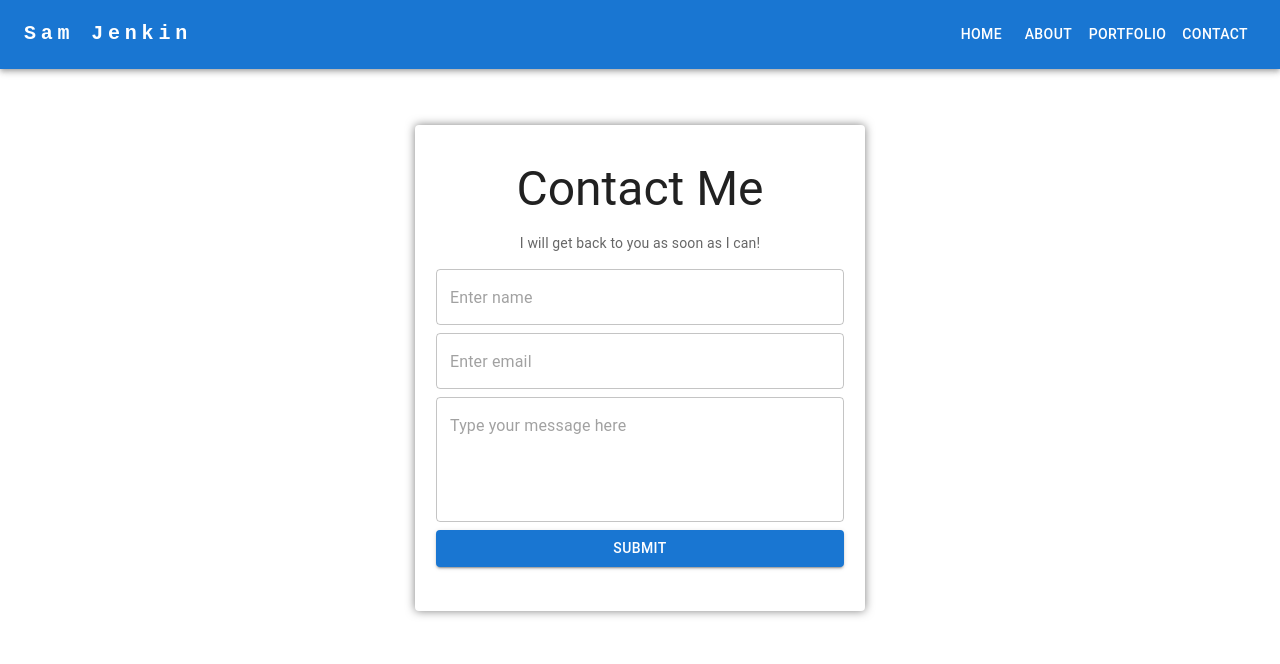
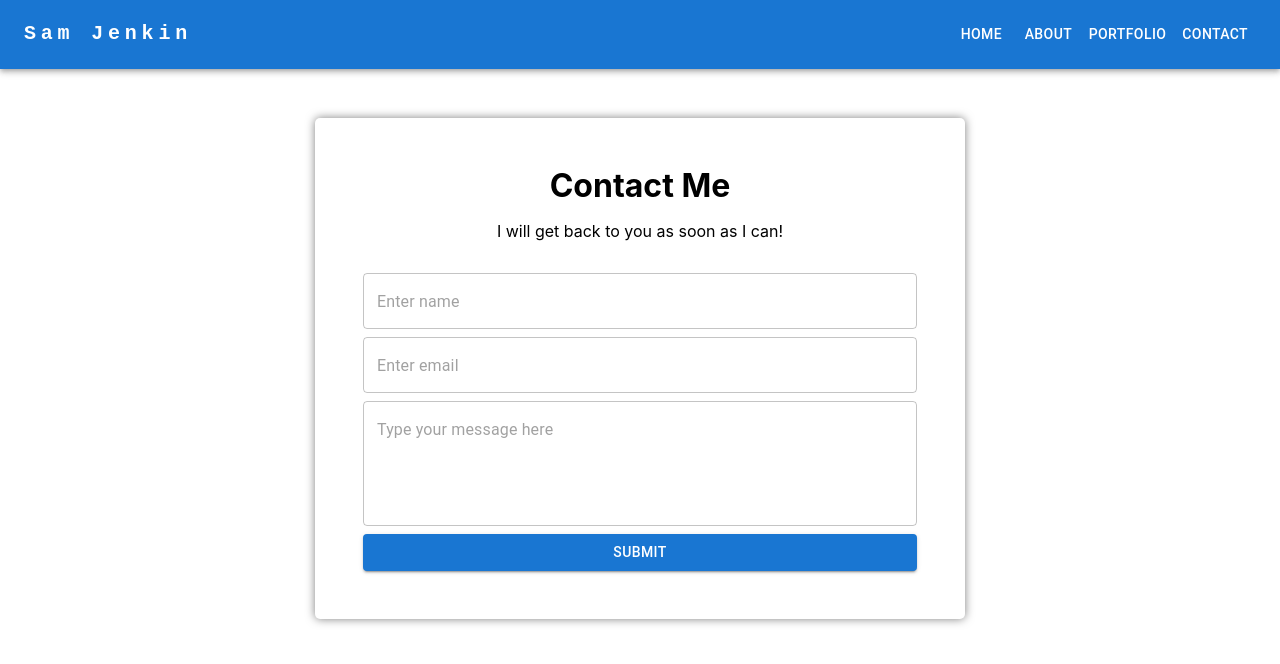
Before and after one commit to samueljenkin/portfolio, a React (Create React App) app: page /contact in a window 1280 px wide. Shown: the top 664 px of the page. Built offline with nearby package versions, Linux system fonts and the light colour scheme.

Commit message:
fix styling

```diff
--- a/src/components/pages/About.css
+++ b/src/components/pages/About.css
@@ -5,7 +5,7 @@
   padding: 3rem;
   box-shadow: 0px 0px 10px rgba(0, 0, 0, 0.5);
   border-radius: 5px;
-  min-width: 700px;
+  min-width: 400px;
 }
 
 .about-me img {
@@ -27,7 +27,7 @@
   padding: 3rem;
   box-shadow: 0px 0px 10px rgba(0, 0, 0, 0.5);
   border-radius: 5px;
-  min-width: 700px;
+  min-width: 400px;
   flex-direction: column;
 }
 
@@ -60,7 +60,7 @@
   padding: 3rem;
   box-shadow: 0px 0px 10px rgba(0, 0, 0, 0.5);
   border-radius: 5px;
-  min-width: 700px;
+  min-width: 400px;
   flex-direction: column;
 }
 
@@ -78,8 +78,14 @@
   margin-top: 0;
 }
 
-.title {
+.heading {
   display: flex;
   align-items: center;
   gap: .5rem;
 }
+
+@media only screen and (max-width: 906px) {
+  .about-me {
+    flex-direction: column;
+  }
+}
--- a/src/components/pages/About.js
+++ b/src/components/pages/About.js
@@ -33,61 +33,60 @@ const About = () => {
         </section>
       </section>
 
-
       <section className="interest-list">
         <h2>Interests</h2>
         <sections className="interests">
           <section className="interest">
-            <section className="title">
+            <section className="heading">
               <span class="material-symbols-outlined">landscape</span>
               <h3>Great Outdoors</h3>
             </section>
             <p>I enjoy a range of outdoor activities such as hiking, camping, swimming, snowboarding, and rock climbing. These pursuits allow me to connect with nature and challenge myself physically while experiencing the beauty of the outdoors.</p>
           </section>
           <section className="interest">
-            <section className="title">
+            <section className="heading">
               <span class="material-symbols-outlined">code</span>
               <h3>Coding Challenges</h3>
             </section>
             <p>I actively seek out coding challenges to enhance my problem-solving skills. Engaging in these challenges keeps me up-to-date with the latest trends and techniques in programming, fostering continuous growth in my abilities.</p>
           </section>
           <section className="interest">
-            <section className="title">
-              <span class="material-symbols-outlined">sports</span>
+            <section className="heading">
+              <span class="material-symbols-outlined">sports_basketball</span>
               <h3>Sports</h3>
             </section>
             <p>I am passionate about sports, particularly football and basketball. Participating in these activities not only keeps me physically fit but also cultivates teamwork and leadership skills.</p>
           </section>
           <section className="interest">
-            <section className="title">
+            <section className="heading">
               <span class="material-symbols-outlined">flight</span>
               <h3>Travel</h3>
             </section>
             <p>I have a deep love for travel, exploring both Australia and the world. It provides me with opportunities to immerse myself in different cultures, broaden my horizons, and create lasting memories.</p>
           </section>
           <section className="interest">
-            <section className="title">
+            <section className="heading">
               <span class="material-symbols-outlined">restaurant</span>
               <h3>Culinary Exploration</h3>
             </section>
             <p>I enjoy diverse food experiences through dining out and cooking at home. Exploring various cuisines allows me to embrace cultural diversity and express my creativity in the kitchen.</p>
           </section>
           <section className="interest">
-            <section className="title">
+            <section className="heading">
               <span class="material-symbols-outlined">music_note</span>
               <h3>Music</h3>
             </section>
             <p>I have a deep passion for music and enjoy exploring various genres. Whether attending live performances or discovering new artists, music is a constant source of inspiration and relaxation in my life.</p>
           </section>
           <section className="interest">
-            <section className="title">
-              <span class="material-symbols-outlined">landscape</span>
+            <section className="heading">
+              <span class="material-symbols-outlined">diversity_3</span>
               <h3>Quality Time</h3>
             </section>
             <p>Spending cherished moments with family and friends is important to me. I value meaningful connections and make an effort to create lasting memories through shared experiences.</p>
           </section>
           <section className="interest">
-            <section className="title">
+            <section className="heading">
               <span class="material-symbols-outlined">weekend</span>
               <h3>Relaxation</h3>
             </section>
--- /dev/null
+++ b/src/components/pages/Contact.css
@@ -0,0 +1,24 @@
+.card {
+  padding: 3rem;
+  box-shadow: 0px 0px 10px rgba(0, 0, 0, 0.5);
+  border-radius: 5px;
+  width: 80%;
+  min-width: 400px;
+  max-width: 650px;
+}
+
+.contact-heading {
+  text-align: center;
+}
+
+.contact-heading h1 {
+  font-size: 2rem;
+  margin: 0 auto;
+}
+
+form {
+  display: flex;
+  flex-direction: column;
+  gap: .5rem;
+  margin-top: 2rem;
+}
--- a/src/components/pages/Contact.js
+++ b/src/components/pages/Contact.js
@@ -1,6 +1,7 @@
 import DefaultLayout from "../layout/DefaultLayout";
 import React, { useState } from "react";
-import { TextField, Typography, Card, CardContent, Grid, Button } from "@mui/material";
+import { TextField, Button } from "@mui/material";
+import './Contact.css'
 
 const FORM_ENDPOINT = "https://public.herotofu.com/v1/c9d84e70-196d-11ee-b0a7-9f000c4c1540";
 
@@ -44,18 +45,10 @@ const Contact = () => {
 
   if (submitted) {
     return (
-      <Card
-        style={{
-          maxWidth: 450,
-          margin: '0 auto',
-          padding: '20px 5px',
-          marginTop: '3.5rem',
-          boxShadow: '0px 0px 10px rgba(0, 0, 0, 0.5)'
-        }}
-      >
-        <CardContent sx={{ marginBottom: 0 }}>
-          <Typography gutterBottom variant='h3' sx={{ textAlign: 'center', marginBottom: '2rem' }}>Submitted!</Typography>
-          <Typography color='textSecondary' variant="body2" component='p'>
+      <DefaultLayout>
+        <section className="card">
+          <h2>Submitted!</h2>
+          <p>
             Dear {sender},
             <br /><br />
             Thank you for reaching out and sending your message! I appreciate your interest and wanted to express my gratitude for your time and effort. I will review your message carefully and get back to you promptly. If you have any further questions or need additional information, please feel free to let me know.
@@ -65,55 +58,66 @@ const Contact = () => {
             Best regards,
             <br /><br />
             Sam Jenkin
-          </Typography>
-        </CardContent>
-      </Card>
+          </p>
+        </section>
+      </DefaultLayout>
     );
   }
 
   return (
-    <>
-      <Card
-        style={{
-          maxWidth: 450,
-          margin: '0 auto',
-          padding: '20px 5px',
-          marginTop: '3.5rem',
-          boxShadow: '0px 0px 10px rgba(0, 0, 0, 0.5)'
-        }}
-      >
-        <CardContent>
-          <Typography gutterBottom variant='h3' sx={{ textAlign: 'center' }}>Contact Me</Typography>
-          <Typography color='textSecondary' variant="body2" component='p' sx={{ textAlign: 'center', marginBottom: '1rem' }}>
-            I will get back to you as soon as I can!
-          </Typography>
+    <DefaultLayout>
+      <section className="card">
+        <section className="contact-heading">
+          <h1>Contact Me</h1>
+          <p>I will get back to you as soon as I can!</p>
+        </section>
 
-          <form action={FORM_ENDPOINT} onSubmit={handleSubmit} method="POST" accept-charset="UTF-8">
-            <Grid container spacing={1}>
-              <Grid xs={12} item>
-                <TextField placeholder="Enter name" name="name" variant="outlined" fullWidth required />
-              </Grid>
+        <form
+          action={FORM_ENDPOINT}
+          onSubmit={handleSubmit}
+          method="POST"
+          accept-charset="UTF-8"
+        >
+          <TextField
+            placeholder="Enter name"
+            name="name"
+            variant="outlined"
+            fullWidth
+            required
+          />
+          <TextField
+            type="email"
+            placeholder="Enter email"
+            name="email"
+            variant="outlined"
+            fullWidth
+            required
+          />
+          <TextField
+            multiline
+            rows={4}
+            placeholder="Type your message here"
+            name="message"
+            variant="outlined"
+            fullWidth
+            required
+          />
+          <Button
+            type="submit"
+            variant='contained'
+            color='primary'
+            fullWidth
+          >
+            Submit
+          </Button>
+        </form>
+      </section>
 
-              <Grid xs={12} item>
-                <TextField type="email" placeholder="Enter email" name="email" variant="outlined" fullWidth required />
-              </Grid>
-
-              <Grid xs={12} item>
-                <TextField multiline rows={4} placeholder="Type your message here" name="message" variant="outlined" fullWidth required/>
-              </Grid>
-
-              <Grid xs={12} item>
-                <Button type="submit" variant='contained' color='primary' fullWidth>Submit</Button>
-              </Grid>
-            </Grid>
-          </form>
-        </CardContent>
-      </Card>
-
+      {/* catch hackers */}
       <div style={{ textIndent: '-99999px', whiteSpace: 'nowrap', overflow: 'hidden', position: 'absolute' }}  aria-hidden="true">
         <input type="text" name="_gotcha" tabindex="-1" autocomplete="off" />
       </div>
-    </>
+    </DefaultLayout>
   )
 }
 
--- a/src/components/pages/Home.css
+++ b/src/components/pages/Home.css
@@ -1,9 +1,5 @@
 .container {
   text-align: center;
-  padding: 3rem;
-  box-shadow: 0px 0px 10px rgba(0, 0, 0, 0.5);
-  border-radius: 5px;
-  margin-top: 3.5rem;
 }
 
 .title h1 {
@@ -28,5 +24,5 @@
 }
 
 .contact {
-  margin: 2rem auto 0;
+  margin: 2rem auto;
 }
--- a/src/components/pages/Portfolio.css
+++ b/src/components/pages/Portfolio.css
@@ -1,7 +1,7 @@
 .project-list {
   display: grid;
   grid-template-columns: repeat(auto-fill, minmax(350px, 1fr));
-  gap: 3rem;
+  gap: 3rem 5rem;
   margin: 2rem;
 }
 
@@ -43,3 +43,13 @@
   padding: 1rem;
   border-radius: 20px;
 }
+
+@media only screen and (max-width: 906px) {
+  .project {
+    margin: 0 5rem;
+  }
+
+  .project-list {
+    grid-template-columns: repeat(auto-fill, minmax(550px, 1fr));
+  }
+}
```
